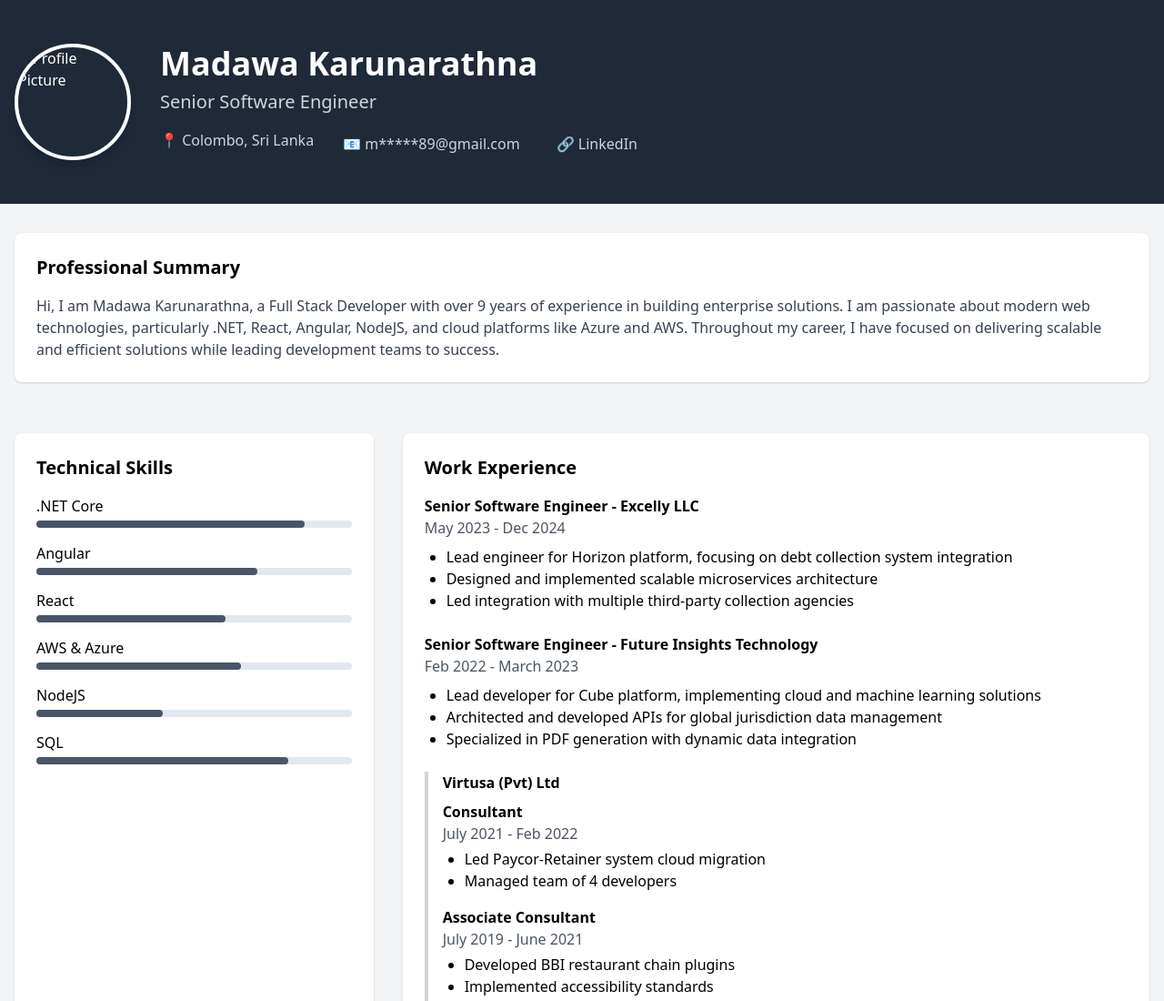
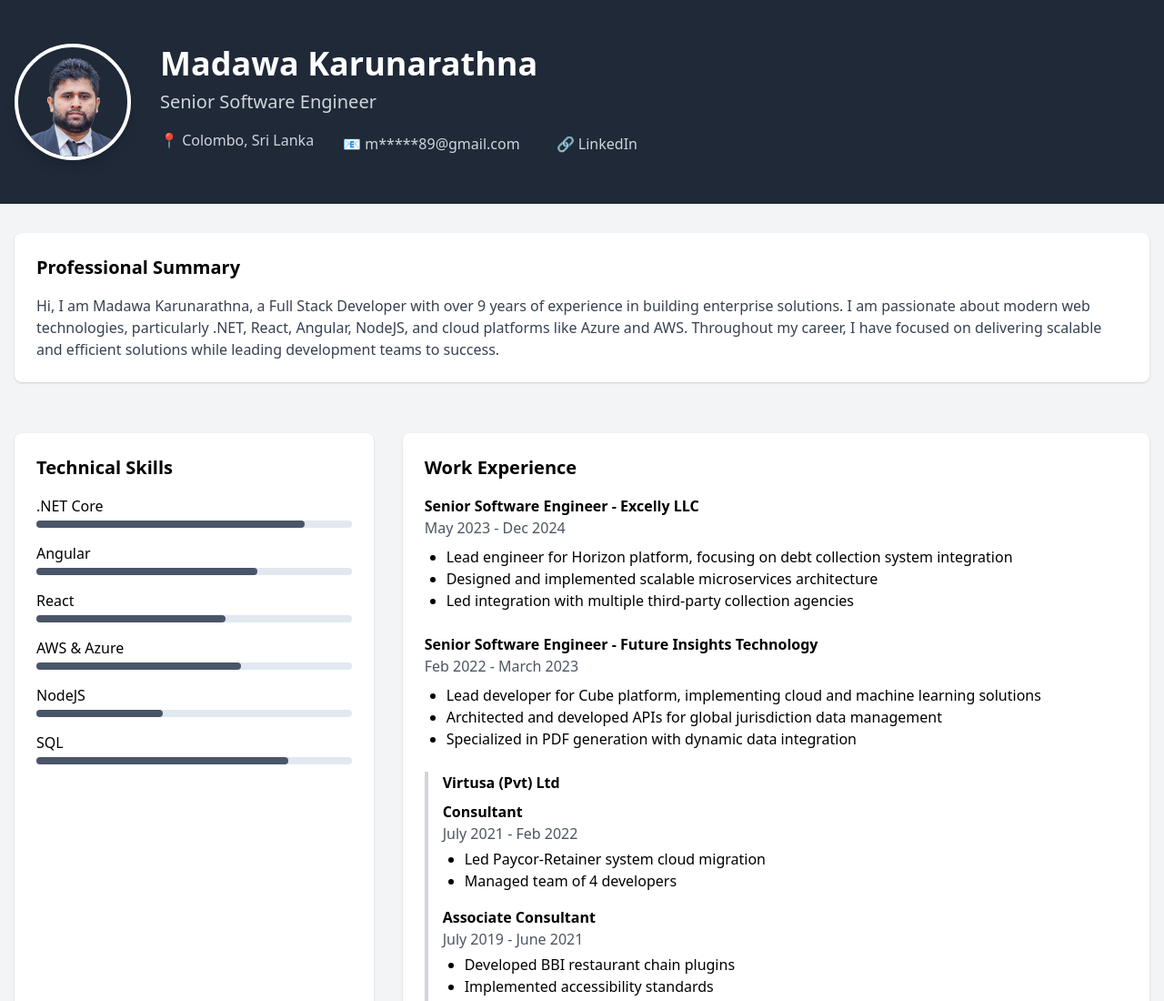
Before and after one commit to madawakarunarathna/madawakarunarathna.github.io, a plain HTML site: page index.html in a window 1280 px wide. Shown: the top 1100 px of the page at 91% size. Drawn offline with nearby package versions, Linux system fonts and the light colour scheme.

Commit message:
update photo

```diff
--- a/index.html
+++ b/index.html
@@ -49,7 +49,7 @@
 <body class="bg-gray-100" onload="calculateExperience()">
     <header class="bg-gray-800 text-white py-12">
         <div class="container mx-auto px-4 flex items-center gap-8">
-            <img src="/api/placeholder/200/200" alt="Profile Picture" class="rounded-full w-32 h-32 object-cover border-4 border-white shadow-lg">
+            <img src="/img/my-passport-photo__1_-removebg-preview.png" alt="Profile Picture" class="rounded-full w-32 h-32 object-cover border-4 border-white shadow-lg">
             <div>
                 <h1 class="text-4xl font-bold mb-2">Madawa Karunarathna</h1>
                 <h2 class="text-xl text-gray-300 mb-4">Senior Software Engineer</h2>
```
Also changed, not shown: img/my-passport-photo__1_-removebg-preview.png (added).
